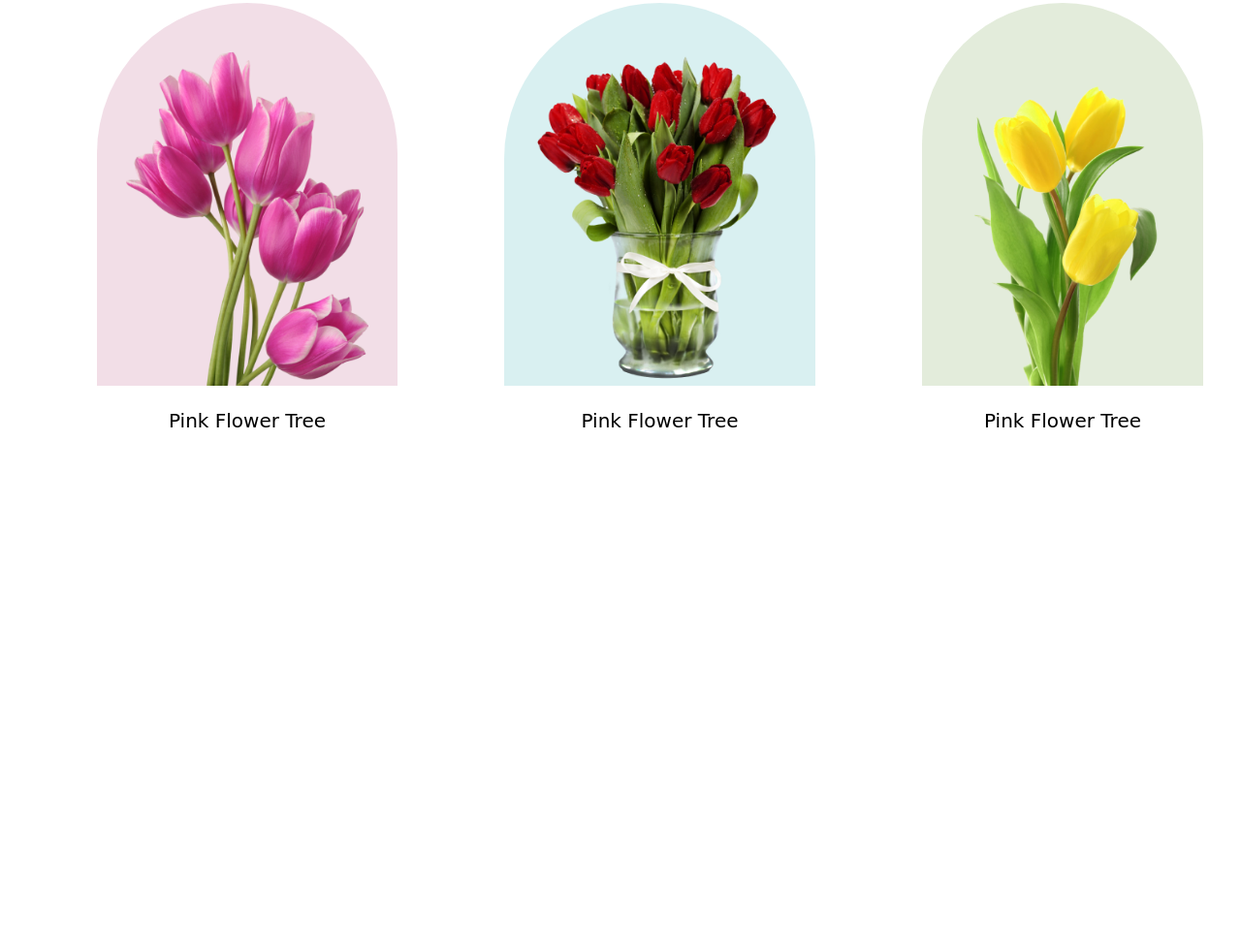
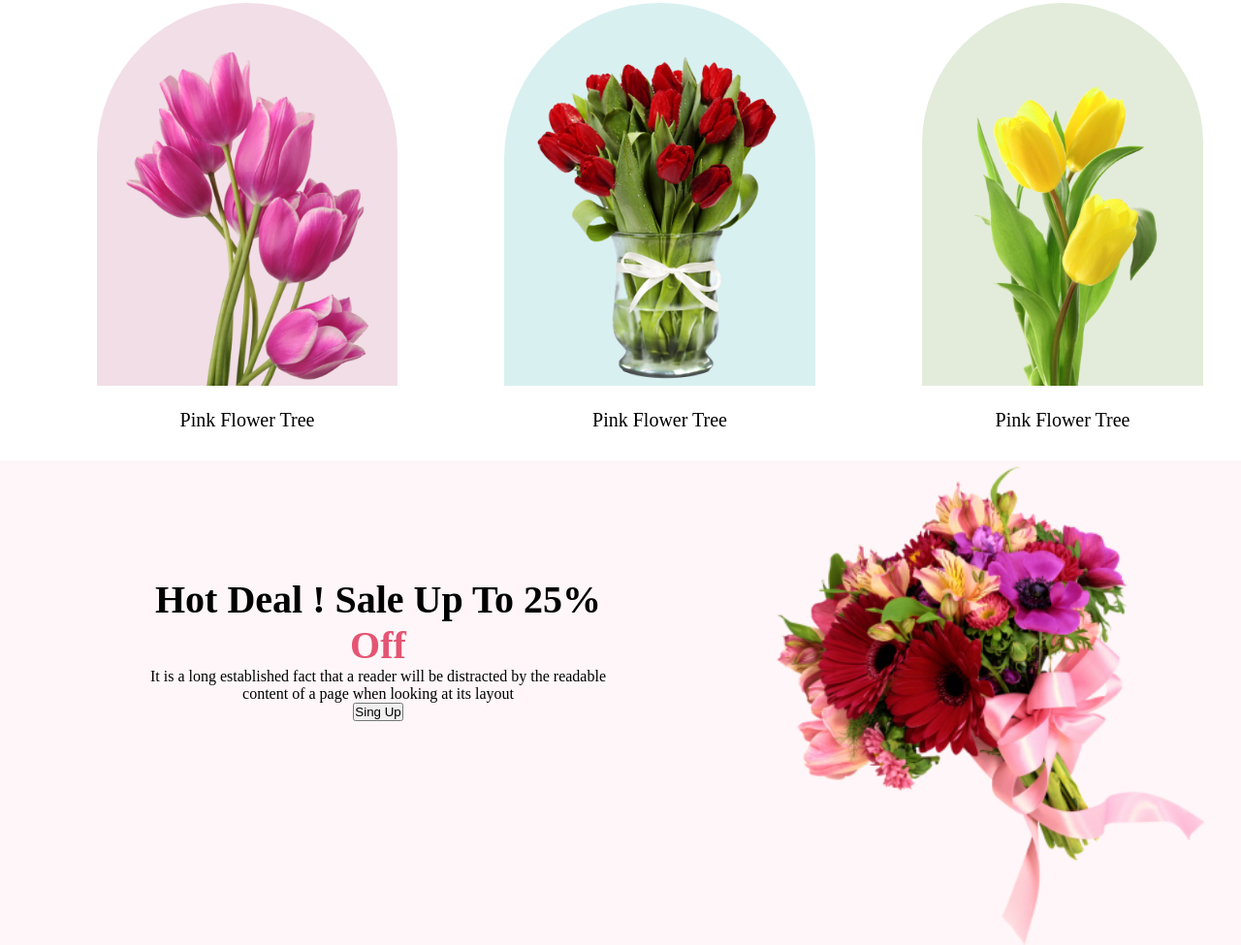
Before and after one commit to tanjimahmed14/first-assignment, a plain HTML site: page index.html in a window 1280 px wide. Shown: the part 924-1899 px from the top of the page at 97% size. Before the commit the page ends 1400 px from the top, so only its background shows below. Drawn offline with Linux system fonts and the light colour scheme.

Commit message:
add new code

```diff
--- a/index.html
+++ b/index.html
@@ -55,4 +55,16 @@
         </div>
     </section>
 
+    <section>
+        <div class="main-offer">
+            <div class="text-centar">
+                <h1 class="hot-bold">Hot Deal ! Sale Up To 25% <span class="Pink" >Off</span> </h1>
+                <p>It is a long established fact that a reader will be distracted by the readable
+                    content of a page when looking at its layout</p>
+                <button>Sing Up</button>
+            </div>
+            <img src="Flower Asset/pngwing 5.png" alt="">
+        </div>
+    </section>
+
 </html>
--- a/style.css
+++ b/style.css
@@ -128,6 +128,29 @@ img.clm-pic3 {
 p.p-center {
     text-align: center;
     margin: 20px;
-    font-family: cursive;
+    font-family: loto;
     font-size: 20px;
 }
+
+.main-offer {
+    background: rgba(229, 84, 115, 0.05);
+    width: 100%;
+    height: 500px;
+    display: flex;
+}
+
+.text-centar {
+    margin-top: 120px;
+    text-align: center;
+    margin-right: 150px;
+    margin-left: 150px;
+}
+
+h1.hot-bold {
+    color: #000;
+    font-size: 40px;
+}
+
+span.Pink {
+    color: #E55473;
+}
```
